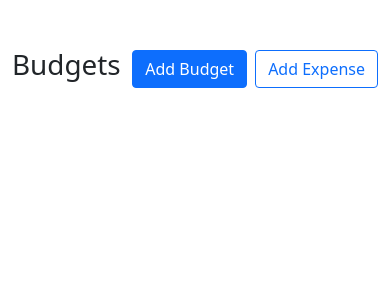
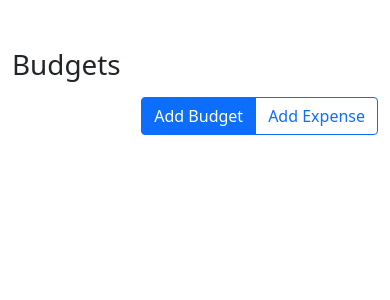
Before and after one commit to Autofan1992/budget-app, a React (Create React App) app: page / in a window 390 px wide. Shown: the top 300 px of the page. Built offline with nearby package versions, Linux system fonts and the light colour scheme.

Commit message:
mobile adaptive fixes

```diff
--- a/src/components/App/App.tsx
+++ b/src/components/App/App.tsx
@@ -1,5 +1,5 @@
 import React, { FC, useState } from 'react'
-import { Button, Col, Container, Row, Stack } from 'react-bootstrap'
+import { Button, ButtonGroup, Col, Container, Row } from 'react-bootstrap'
 import BudgetsList from '../Budgets/BudgetsList'
 import { UNCATEGORIZED_BUDGET_ID } from '../../context/budgets-context'
 import AddBudgetModal from '../Budgets/AddBudgetModal'
@@ -12,32 +12,37 @@ const App: FC = () => {
     const [showAddBudgetModal, setShowBudgetModal] = useState<boolean>(false)
     const [showAddExpenseModal, setShowAddExpenseModal] = useState<boolean>(false)
     const [showViewExpensesModal, setShowViewExpensesModal] = useState<boolean>(false)
-    const [selectedBudget, setSelectedBudget] = useState<BudgetType>({
+    const [selectedBudget, setSelectedBudget] = useState<Omit<BudgetType, 'max'>>({
         title: UNCATEGORIZED_BUDGET_ID,
         id: UNCATEGORIZED_BUDGET_ID,
-        max: 0
     })
 
-    const handleExpensesModalShow = ({ id, title, max }: BudgetType, modalToShow: ExpensesModalType) => {
+    const handleExpensesModalShow = ({ id, title }: Omit<BudgetType, 'max'>, modalToShow: ExpensesModalType) => {
         if (modalToShow === 'addExpense') setShowAddExpenseModal(true)
         if (modalToShow === 'viewExpenses') setShowViewExpensesModal(true)
-        setSelectedBudget({ id, title, max })
+        setSelectedBudget({ id, title })
     }
 
     return <div className="wrapper py-3 py-md-4 py-lg-5">
         <ErrorToast/>
         <Container className="d-flex flex-column">
-            <Row className='justify-content-center'>
+            <Row className="justify-content-center">
                 <Col xl={10} xxl={9}>
-                    <Stack gap={2} direction="horizontal" className="mb-5">
-                        <h1>Budgets</h1>
-                        <Button variant="primary ms-auto" onClick={() => setShowBudgetModal(true)}>Add Budget</Button>
-                        <Button variant="outline-primary" onClick={() => handleExpensesModalShow({
-                            title: UNCATEGORIZED_BUDGET_ID,
-                            id: UNCATEGORIZED_BUDGET_ID,
-                            max: 0
-                        }, 'addExpense')}>Add Expense</Button>
-                    </Stack>
+                    <Row className="mb-5 g-2 align-items-baseline justify-content-between">
+                        <Col md="auto">
+                            <h1>Budgets</h1>
+                        </Col>
+                        <Col xs='auto' className='ms-auto'>
+                            <ButtonGroup>
+                                <Button variant="primary ms-auto" onClick={() => setShowBudgetModal(true)}>Add
+                                    Budget</Button>
+                                <Button variant="outline-primary" onClick={() => handleExpensesModalShow({
+                                    title: UNCATEGORIZED_BUDGET_ID,
+                                    id: UNCATEGORIZED_BUDGET_ID,
+                                }, 'addExpense')}>Add Expense</Button>
+                            </ButtonGroup>
+                        </Col>
+                    </Row>
                     <BudgetsList showExpensesModal={handleExpensesModalShow}/>
                     <AddBudgetModal
                         show={showAddBudgetModal} handleClose={setShowBudgetModal}/>
--- a/src/components/Budgets/BudgetItem.tsx
+++ b/src/components/Budgets/BudgetItem.tsx
@@ -62,7 +62,7 @@ const BudgetItem: FC<PropsType> = memo((
                                 : title}
                             </h3>
                         </Col>
-                        <Col className="order-3 order-lg-2">
+                        <Col xs={12} className="order-3 order-lg-2 col-lg">
                             <p className="d-flex align-items-baseline">
                                 {currencyFormatter.format(amount)}&nbsp;/&nbsp;
                                 <span className="text-muted fs-6">{editMode ?
@@ -71,7 +71,7 @@ const BudgetItem: FC<PropsType> = memo((
                                         defaultValue={max}
                                         type="number"
                                         min={0}
-                                        step={0.01}
+                                        step={0.1}
                                         onChange={(e) => handleBudgetMax(+e.target.value)}
                                     />
                                     : currencyFormatter.format(max)}
--- a/src/components/Budgets/BudgetsList.tsx
+++ b/src/components/Budgets/BudgetsList.tsx
@@ -50,9 +50,9 @@ const BudgetsList: FC<PropsType> = ({ showExpensesModal }) => {
             <Card
                 className={'mt-4 ' + (totalExpensesAmount > totalBudgetAmount ? 'bg-danger bg-opacity-10' : 'bg-light')}>
                 <Card.Body>
-                    <Card.Title className="d-flex align-items-baseline justify-content-between">
+                    <Card.Title className="d-md-flex align-items-baseline justify-content-between">
                         <h4>Total expenses</h4>
-                        <p className="ms-2 d-flex align-items-baseline">
+                        <p className="ms-md-2 d-flex justify-content-end align-items-baseline">
                             {currencyFormatter.format(totalExpensesAmount)}&nbsp;/&nbsp;
                             <span className="text-muted fs-6">{currencyFormatter.format(totalBudgetAmount)}</span>
                         </p>
--- a/src/components/Expenses/AddExpenseModal.tsx
+++ b/src/components/Expenses/AddExpenseModal.tsx
@@ -4,7 +4,6 @@ import { UNCATEGORIZED_BUDGET_ID, useBudgets } from '../../context/budgets-conte
 import { BudgetType, ExpenseType } from '../../types/types'
 import { Formik } from 'formik'
 import * as Yup from 'yup'
-import { Omit } from 'react-bootstrap/helpers'
 
 const expenseSchema = Yup.object().shape({
     description: Yup.string()
@@ -33,7 +32,7 @@ const AddExpenseModal: FC<PropsType> = ({ show, handleClose, selectedBudget }) =
                     description: '',
                     amount: 0,
                     budgetId: selectedBudget.id,
-                } as Omit<ExpenseType, 'id'>}
+                } as ExpenseType}
                 onSubmit={({ budgetId, amount, description }, { resetForm, setSubmitting }) => {
                     addExpense({
                         description,
--- a/src/components/Expenses/ExpenseItem.tsx
+++ b/src/components/Expenses/ExpenseItem.tsx
@@ -1,4 +1,4 @@
-import { useRef, useState } from 'react'
+import { memo, useRef, useState } from 'react'
 import useOutsideClick from '../../hooks/useOutsideClick'
 import { ExpenseType } from '../../types/types'
 import { useBudgets } from '../../context/budgets-context'
@@ -7,7 +7,7 @@ import { currencyFormatter } from '../../utils'
 import PencilIcon from '../common/Icons/PencilIcon'
 import TrashIcon from '../common/Icons/TrashIcon'
 
-const ExpenseItem = ({ description, amount, id, budgetId }: ExpenseType) => {
+const ExpenseItem = memo(({ description, amount, id, budgetId }: ExpenseType) => {
     const { editExpense, deleteExpense } = useBudgets()
     const listItemRef = useRef<HTMLAnchorElement>(null)
     const [editMode, setEditMode] = useState(false)
@@ -28,20 +28,22 @@ const ExpenseItem = ({ description, amount, id, budgetId }: ExpenseType) => {
 
     return <ListGroup.Item ref={listItemRef}>
         <div className="d-flex align-items-end">
-            <h5 className="mb-0">{editMode ?
+            <h5 className="mb-0" style={{
+                wordBreak: 'break-word'
+            }}>{editMode ?
                 <Form.Control
                     plaintext
                     defaultValue={description}
                     onChange={(e) => handleExpenseDesc(e.target.value)}
                 />
                 : description}</h5>
-            <h6 className="ms-3 mb-0">{editMode ?
+            <h6 className="ms-3 mb-0 mx-2">{editMode ?
                 <Form.Control
                     plaintext
                     defaultValue={amount}
                     type="number"
                     min={0}
-                    step={0.01}
+                    step={0.1}
                     onChange={(e) => handleExpenseAmount(+e.target.value)}
                 />
                 : currencyFormatter.format(amount)}</h6>
@@ -53,6 +55,6 @@ const ExpenseItem = ({ description, amount, id, budgetId }: ExpenseType) => {
             </Button>
         </div>
     </ListGroup.Item>
-}
+})
 
 export default ExpenseItem
--- a/src/components/Expenses/ViewExpensesModal.tsx
+++ b/src/components/Expenses/ViewExpensesModal.tsx
@@ -17,7 +17,7 @@ const ViewExpensesModal: FC<PropsType> = ({ show, handleClose, selectedBudget })
     return <Modal show={show} onHide={() => handleClose(false)}>
         <Modal.Header closeButton>
             <Modal.Title>
-                {selectedBudgetName + ' budget expenses'}
+                {`${selectedBudgetName} expenses`}
             </Modal.Title>
         </Modal.Header>
         <Modal.Body>
@@ -37,7 +37,7 @@ const ViewExpensesModal: FC<PropsType> = ({ show, handleClose, selectedBudget })
 export default ViewExpensesModal
 
 type PropsType = {
-    selectedBudget: BudgetType
+    selectedBudget: Omit<BudgetType, 'max'>
     show: boolean
     handleClose: Dispatch<SetStateAction<boolean>>
 }
```
